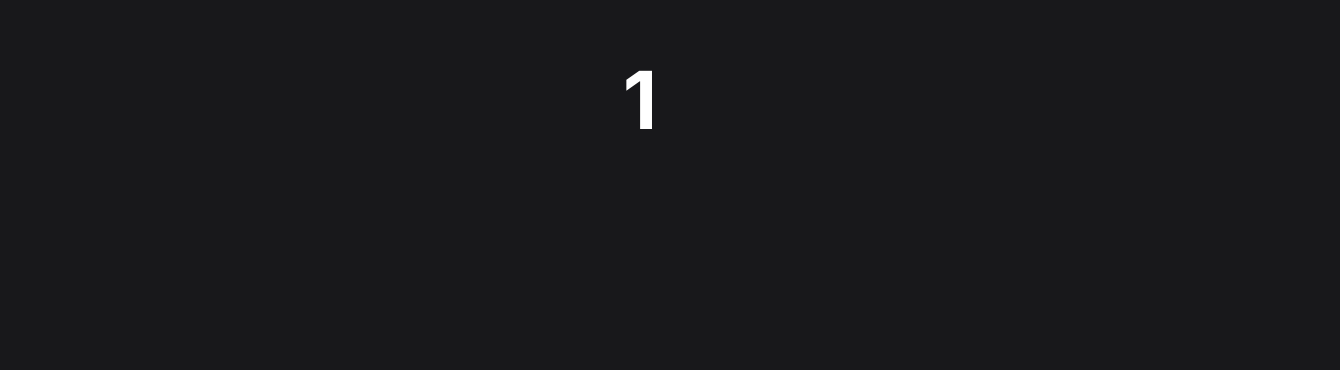
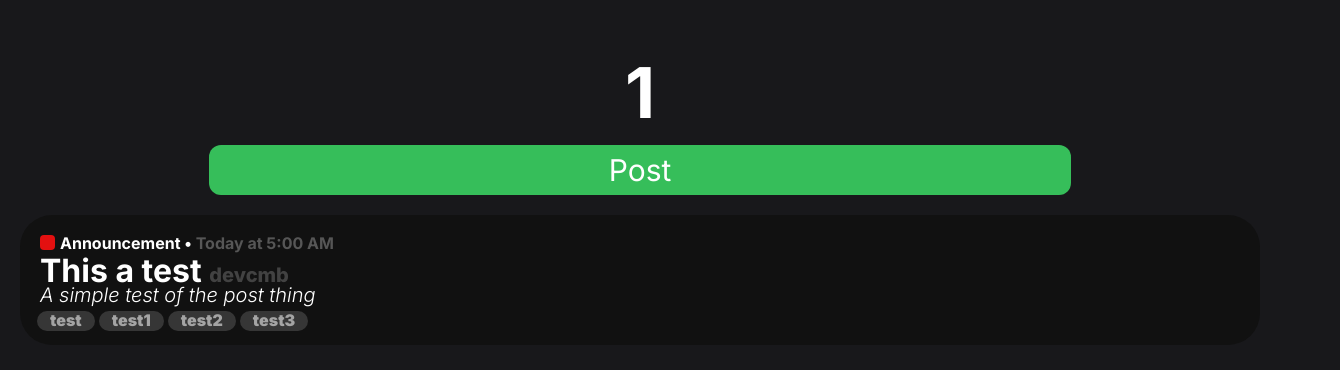
Before and after one commit to 29cmb/Minecraft-Commission-Marketplace, a Next.js app in the folder client/: page /forms/1/1 in a window 1280 px wide. Shown: the top 370 px of the page, 1340 px wide, since content can reach past the window. Built offline with nearby package versions, Linux system fonts and the light colour scheme.

Commit message:
feat(client): :sparkles: Make the post page workie

```diff
--- a/client/package.json
+++ b/client/package.json
@@ -11,6 +11,7 @@
   "dependencies": {
     "class-variance-authority": "^0.7.1",
     "clsx": "^2.1.1",
+    "date-fns": "^4.1.0",
     "lucide-react": "^0.469.0",
     "next": "15.1.3",
     "react": "^19.0.0",
--- /dev/null
+++ b/client/src/components/Post.tsx
@@ -0,0 +1,42 @@
+'use client';
+
+import { PostProps } from "@/Types";
+import { format, isToday, isYesterday } from 'date-fns';
+
+const formatTime = (date) => {
+    let hours = date.getHours();
+    const minutes = date.getMinutes().toString().padStart(2, '0');
+    const ampm = hours >= 12 ? 'PM' : 'AM';
+    hours = hours % 12;
+    hours = hours ? hours : 12;
+    return `${hours}:${minutes} ${ampm}`;
+};
+
+export default function Post({ title, short_description, tags, post_category, post_color, author_name, post_date }: PostProps) {
+    const date = new Date(post_date);
+    let formattedDate;
+
+    if (isToday(date)) {
+        formattedDate = `Today at ${formatTime(date)}`;
+    } else if (isYesterday(date)) {
+        formattedDate = `Yesterday at ${formatTime(date)}`;
+    } else {
+        formattedDate = format(date, 'MM/dd/yy');
+    }
+
+    return (
+        <div className="h-[130px] bg-[#111111] flex mx-auto rounded-[2em] relative">
+            <div className="absolute m-[20px]">
+                <div style={{ backgroundColor: post_color }} className="w-[15px] h-[15px] rounded-sm"></div>
+                <p className="absolute top-[-4px] left-[20px] w-screen font-inter font-bold">{post_category} • <span className="text-[#565656]">{formattedDate}</span></p>
+            </div>
+            <h1 className="text-white font-inter font-bold text-[32px] leading-[100%] p-[20px] top-[20px] absolute">{title} <span className="text-[#424242] font-inter font-extrabold text-[20px]">{author_name}</span></h1>
+            <p className="text-white font-inter text-[20px] leading-[100%] p-[20px] top-[50px] absolute font-light"><i>{short_description}</i></p>
+            <div className="absolute w-[100%] h-[40px] bottom-1 flex mx-[15px]">
+                {tags.map((tag, index) => (
+                    <p key={index} className="leading-[100%] px-[13px] py-[1px] bg-[#363636] my-[10px] mx-[2px] font-black font-inter text-[#A4A4A4] rounded-full">{tag}</p>
+                ))}
+            </div>
+        </div>
+    );
+}
--- a/client/src/pages/forms/[category]/[subcategory]/index.tsx
+++ b/client/src/pages/forms/[category]/[subcategory]/index.tsx
@@ -1,19 +1,38 @@
 import { useRouter } from 'next/router';
 import "@/styles/globals.css";
+import Post from '@/components/Post';
 
 export default function Subcategory() {
   const router = useRouter();
   const { category, subcategory } = router.query;
 
-  const CapitalizeFirstLetter = (string: string) => {
+  const capitalizeFirstLetter = (string: string) => {
     return string.charAt(0).toUpperCase() + string.slice(1);
   };
 
+  console.log(category, subcategory)
+
   return (
     <>
-      <h1 className="text-center font-inter font-bold text-[80px] mt-[40px]">
-        {category ? CapitalizeFirstLetter(subcategory as string) : 'Loading...'}
+      <h1 className="text-center font-inter font-bold text-[70px] mt-[40px]">
+        {subcategory ? capitalizeFirstLetter(subcategory as string) : 'Loading...'}
       </h1>
+      <div className="flex justify-center">
+        <button className="inline-flex items-center justify-center text-center font-inter text-white text-[30px] bg-[#36BE5A] py-[10px] px-[400px] leading-none rounded-xl transform transition-transform duration-200 ease-in-out hover:scale-110">
+          Post
+        </button>
+      </div>
+      <div className="p-[20px]">
+        <Post
+          title='This a test'
+          short_description='A simple test of the post thing'
+          tags={["test", "test1", "test2", "test3"]}
+          post_category='Announcement'
+          post_color='#E31010'
+          author_name='devcmb'
+          post_date='2025-01-01T05:00:00.000Z'
+        />
+      </div>
     </>
   );
 }
```
Also changed, not shown: client/src/Types.ts (+10 -0 lines), 1 other file (tests, documents, lock files or other folders).
